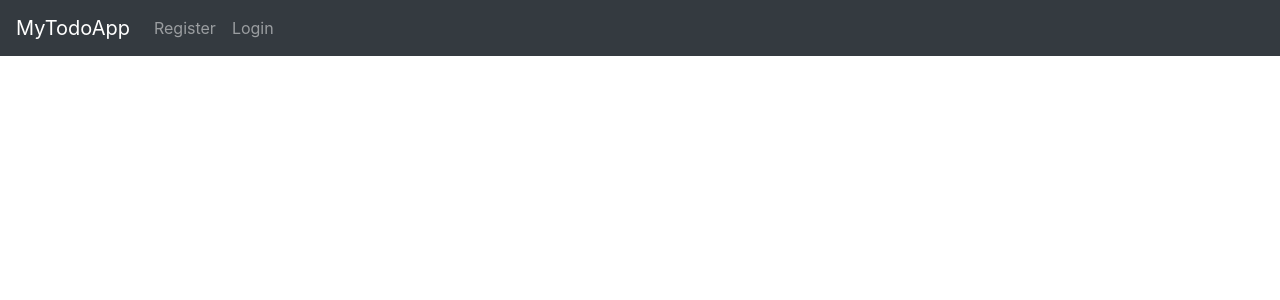
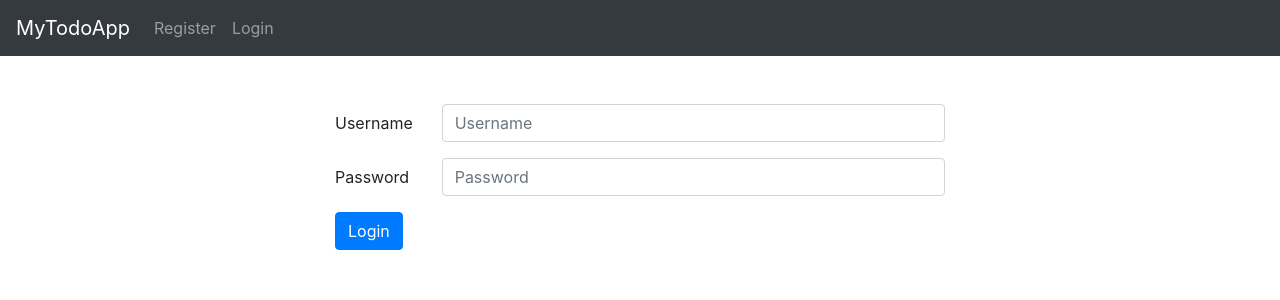
Before and after one commit to gabip86/homework-todo, a React (Create React App) app in the folder frontend/: page /login in a window 1280 px wide. Shown: the top 300 px of the page. Built offline with nearby package versions, Linux system fonts and the light colour scheme.

Commit message:
feat: created Login component

```diff
--- a/frontend/src/App.js
+++ b/frontend/src/App.js
@@ -4,8 +4,9 @@ import {
   Switch,
   Route
 } from 'react-router-dom'
+import Header from './components/Header'
 import Register from './components/Register'
-import Header from './components/Header'
+import Login from './components/Login'
 import 'bootstrap/dist/css/bootstrap.min.css'
 
 function App() {
@@ -20,6 +21,9 @@ function App() {
           <Route path="/register">
             <Register />
           </Route>
+          <Route path="/login">
+            <Login />
+          </Route>
         </Switch>
       </Router>
     </div>
--- /dev/null
+++ b/frontend/src/components/Login.js
@@ -0,0 +1,28 @@
+import React from 'react'
+import { Container, Form, Button, Row, Col } from 'react-bootstrap'
+
+function Login() {
+  return (
+    <Container className="w-50 mx-auto mt-5">
+      <Form>
+        <Form.Group as={Row}>
+          <Form.Label column sm={2}>Username</Form.Label>
+          <Col sm={10}>
+            <Form.Control type="text" placeholder="Username"></Form.Control>
+          </Col>
+        </Form.Group>
+        <Form.Group as={Row}>
+          <Form.Label column sm={2}>Password</Form.Label>
+          <Col sm={10}>
+            <Form.Control tpye="password" placeholder="Password"></Form.Control>
+          </Col>
+        </Form.Group>
+        <Button variant="primary" type="submit">
+          Login
+        </Button>
+      </Form>
+    </Container>
+  )
+}
+
+export default Login
```
